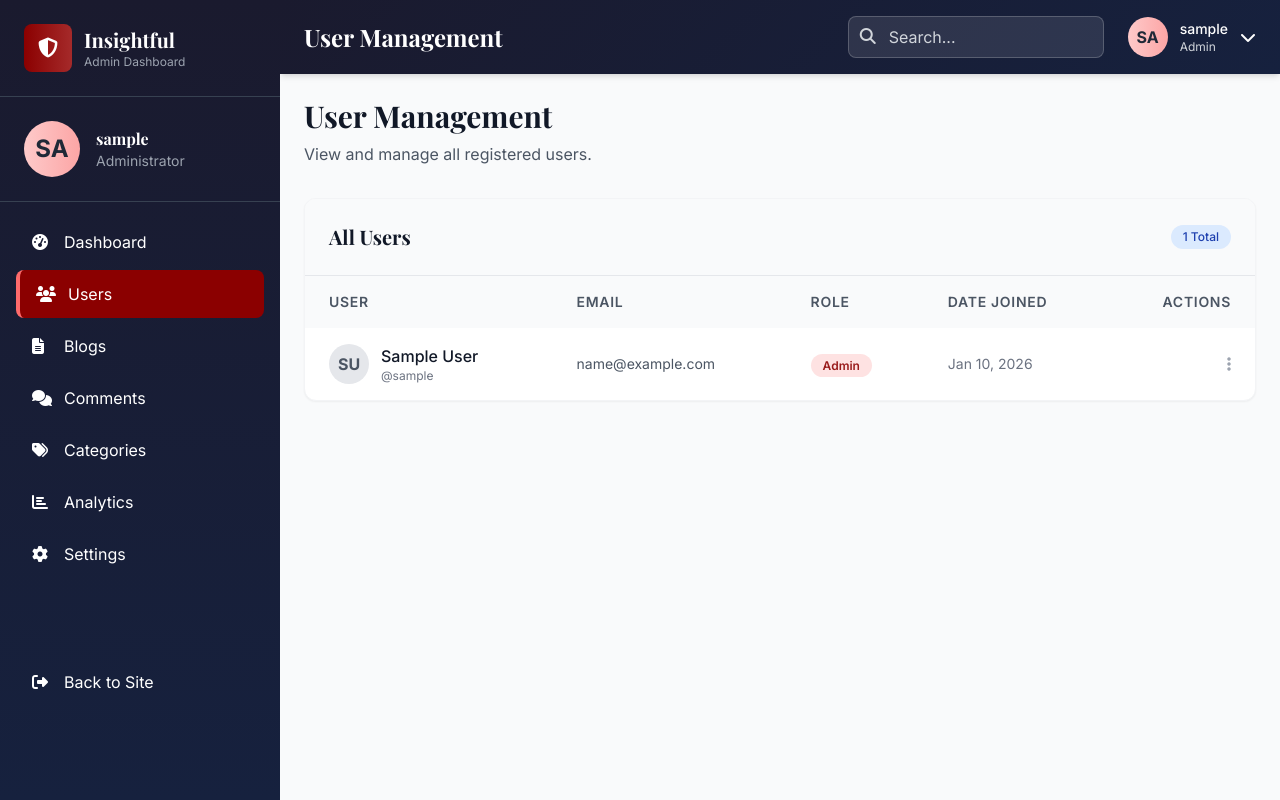
After one commit to Frederic-Kouassi/blogArticle, a Django app: page /admin-users/ in a window 1280 px wide. The commit adds this page. Run offline with Django 5.2, Linux system fonts and the light colour scheme; the visitor is signed in with stand-in values (Sample User, id 1); data comes from the database, SQL or seed files in the repository; some libraries are stand-ins or nearby versions.

Commit message:
fix:have the first version of the admin dashbaord

```diff
--- a/Mini_projet/blog/urls.py
+++ b/Mini_projet/blog/urls.py
@@ -11,6 +11,11 @@ urlpatterns = [
 
     path("admin-dashboard/",Admin_dashboaord.as_view(), name="admin_dashboard"),
     path("admin-dashboard/categories/", AdminCategoryView.as_view(), name="admin_categories"),
+
+    # Admin New Multi-Page URLs
+    path("admin-users/", AdminUserView.as_view(), name="admin_users"),
+    path("admin-blog/", AdminBlogView.as_view(), name="admin_blog"),
+    path("admin-analytics/", AdminAnalyticsView.as_view(), name="admin_analytics"),
 
     # Dashboard URLs
     path('user-dashboard/', UserDashboardView.as_view(), name='user_dashboard'),
--- a/Mini_projet/blog/views/dashboard_views.py
+++ b/Mini_projet/blog/views/dashboard_views.py
@@ -110,3 +110,34 @@ class CreateBlogView(DashboardBaseView):
 
         messages.error(request, "Erreur lors de la création de l'article")
         return redirect('create_blog')
+
+class AdminUserView(DashboardBaseView):
+    def get(self, request):
+        if not request.user.is_authenticated or not request.user.is_staff:
+            return redirect('login')
+
+        context = {
+            "users": User.objects.all().order_by('-date_joined'),
+            "users_count": User.objects.count(),
+        }
+        return render(request, 'admin_users.html', context)
+
+class AdminBlogView(DashboardBaseView):
+    def get(self, request):
+        if not request.user.is_authenticated or not request.user.is_staff:
+            return redirect('login')
+
+        context = {
+            "articles": Article.objects.all().order_by('-date'),
+        }
+        return render(request, 'admin_blog.html', context)
+
+class AdminAnalyticsView(DashboardBaseView):
+    def get(self, request):
+        if not request.user.is_authenticated or not request.user.is_staff:
+            return redirect('login')
+
+        context = {
+            "top_articles": Article.objects.filter(status='PUBLISHED').order_by('-date')[:5],
+        }
+        return render(request, 'admin_analytics.html', context)
--- a/Mini_projet/templates/admin_base.html
+++ b/Mini_projet/templates/admin_base.html
@@ -181,8 +181,12 @@
         <!-- Admin Info -->
         <div class="p-6 border-b border-gray-700">
             <div class="flex items-center">
-                <div class="w-14 h-14 rounded-full bg-gradient-to-r from-red-200 to-red-300 flex items-center justify-center mr-4">
+                <div class="w-14 h-14 rounded-full bg-gradient-to-r from-red-200 to-red-300 flex items-center justify-center mr-4 overflow-hidden">
+                    {% if request.user.avatar %}
+                    <img src="{{ request.user.avatar.url }}" alt="{{ request.user.username }}" class="w-full h-full object-cover">
+                    {% else %}
                     <span class="text-2xl font-bold text-gray-800">{{ request.user.username|slice:":2"|upper }}</span>
+                    {% endif %}
                 </div>
                 <div>
                     <h3 class="font-bold">{{ request.user.username }}</h3>
@@ -198,12 +202,12 @@
                     <i class="fas fa-tachometer-alt w-5 mr-3"></i>
                     <span>Dashboard</span>
                 </a>
-                <a href="{% url 'user_dashboard' %}" class="nav-item flex items-center px-4 py-3 rounded-lg {% if request.resolver_match.url_name == 'user_dashboard' %}active{% endif %}">
+                <a href="{% url 'admin_users' %}" class="nav-item flex items-center px-4 py-3 rounded-lg {% if request.resolver_match.url_name == 'admin_users' %}active{% endif %}">
                     <i class="fas fa-users w-5 mr-3"></i>
                     <span>Users</span>
                 </a>
-                <!-- We can point to Article Management later -->
-                <a href="{% url 'blog' %}" class="nav-item flex items-center px-4 py-3 rounded-lg">
+
+                <a href="{% url 'admin_blog' %}" class="nav-item flex items-center px-4 py-3 rounded-lg {% if request.resolver_match.url_name == 'admin_blog' %}active{% endif %}">
                     <i class="fas fa-file-alt w-5 mr-3"></i>
                     <span>Blogs</span>
                 </a>
@@ -215,7 +219,7 @@
                     <i class="fas fa-tags w-5 mr-3"></i>
                     <span>Categories</span>
                 </a>
-                <a href="#" class="nav-item flex items-center px-4 py-3 rounded-lg">
+                <a href="{% url 'admin_analytics' %}" class="nav-item flex items-center px-4 py-3 rounded-lg {% if request.resolver_match.url_name == 'admin_analytics' %}active{% endif %}">
                     <i class="fas fa-chart-bar w-5 mr-3"></i>
                     <span>Analytics</span>
                 </a>
--- /dev/null
+++ b/Mini_projet/templates/admin_users.html
@@ -0,0 +1,71 @@
+{% extends 'admin_base.html' %}
+
+{% block page_title %}User Management{% endblock %}
+
+{% block admin_content %}
+<div class="mb-8">
+    <h2 class="text-3xl font-bold text-gray-900 mb-2">User Management</h2>
+    <p class="text-gray-600">View and manage all registered users.</p>
+</div>
+
+<div class="bg-white rounded-xl shadow-sm border border-gray-100 overflow-hidden">
+    <div class="p-6 border-b border-gray-200 flex justify-between items-center bg-gray-50">
+        <h3 class="text-xl font-bold text-gray-900">All Users</h3>
+        <span class="bg-blue-100 text-blue-800 text-xs font-medium px-3 py-1 rounded-full">{{ users_count }} Total</span>
+    </div>
+
+    <div class="overflow-x-auto">
+        <table class="w-full text-left border-collapse">
+            <thead>
+                <tr>
+                    <th class="py-4 px-6 bg-gray-50 text-gray-600 font-semibold text-sm uppercase tracking-wider">User</th>
+                    <th class="py-4 px-6 bg-gray-50 text-gray-600 font-semibold text-sm uppercase tracking-wider">Email</th>
+                    <th class="py-4 px-6 bg-gray-50 text-gray-600 font-semibold text-sm uppercase tracking-wider">Role</th>
+                    <th class="py-4 px-6 bg-gray-50 text-gray-600 font-semibold text-sm uppercase tracking-wider">Date Joined</th>
+                    <th class="py-4 px-6 bg-gray-50 text-gray-600 font-semibold text-sm uppercase tracking-wider text-right">Actions</th>
+                </tr>
+            </thead>
+            <tbody class="divide-y divide-gray-200">
+                {% for user in users %}
+                <tr class="hover:bg-gray-50 transition-colors">
+                    <td class="py-4 px-6">
+                        <div class="flex items-center">
+                            <div class="w-10 h-10 rounded-full bg-gray-200 flex items-center justify-center mr-3 text-gray-600 font-bold overflow-hidden">
+                                {% if user.avatar %}
+                                    <img src="{{ user.avatar.url }}" alt="{{ user.first_name }}" class="w-full h-full object-cover">
+                                {% else %}
+                                    {{ user.first_name|slice:":1" }}{{ user.last_name|slice:":1" }}
+                                {% endif %}
+                            </div>
+                            <div>
+                                <p class="font-medium text-gray-900">{{ user.first_name }} {{ user.last_name }}</p>
+                                <p class="text-xs text-gray-500">@{{ user.username }}</p>
+                            </div>
+                        </div>
+                    </td>
+                    <td class="py-4 px-6 text-sm text-gray-600">
+                        {{ user.email }}
+                    </td>
+                    <td class="py-4 px-6">
+                        {% if user.is_staff %}
+                        <span class="bg-red-100 text-red-800 text-xs font-semibold px-3 py-1 rounded-full">Admin</span>
+                        {% else %}
+                        <span class="bg-gray-100 text-gray-800 text-xs font-semibold px-3 py-1 rounded-full">User</span>
+                        {% endif %}
+                    </td>
+                    <td class="py-4 px-6 text-sm text-gray-500">
+                        {{ user.date_joined|date:"M d, Y" }}
+                    </td>
+                    <td class="py-4 px-6 text-right">
+                        <div class="flex justify-end space-x-2">
+                             <!-- Placeholder Actions -->
+                            <button class="text-gray-400 hover:text-gray-600"><i class="fas fa-ellipsis-v"></i></button>
+                        </div>
+                    </td>
+                </tr>
+                {% endfor %}
+            </tbody>
+        </table>
+    </div>
+</div>
+{% endblock %}
```
Also changed, not shown: Mini_projet/templates/admin_analytics.html (added, +28 -0 lines), Mini_projet/templates/admin_blog.html (added, +83 -0 lines), Mini_projet/templates/includes/admin_sidebar.html (added, +64 -0 lines).
